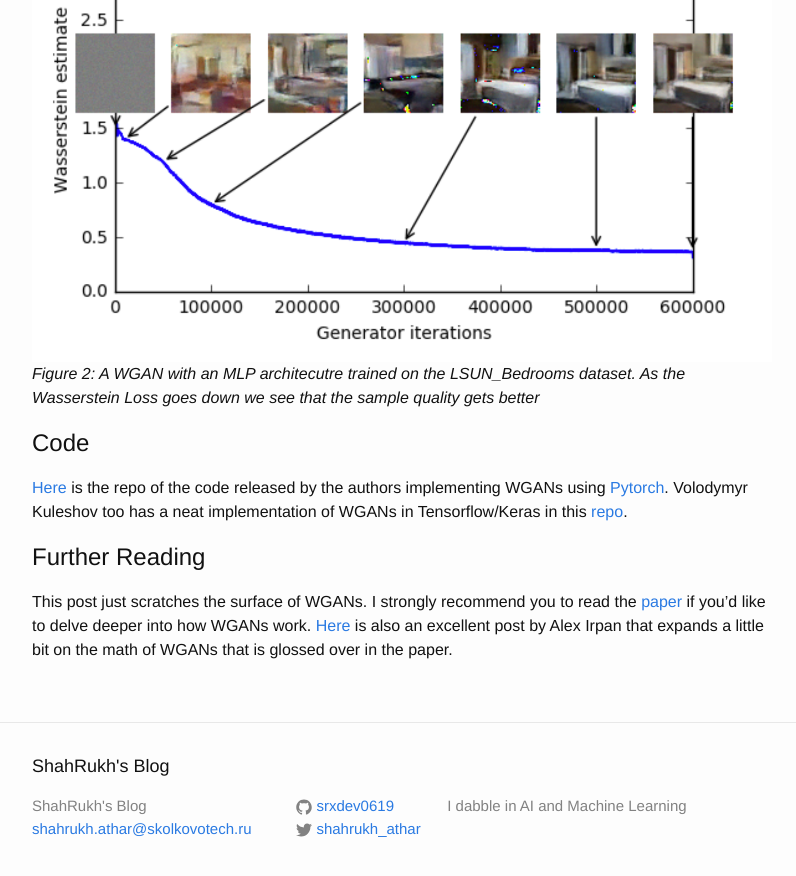
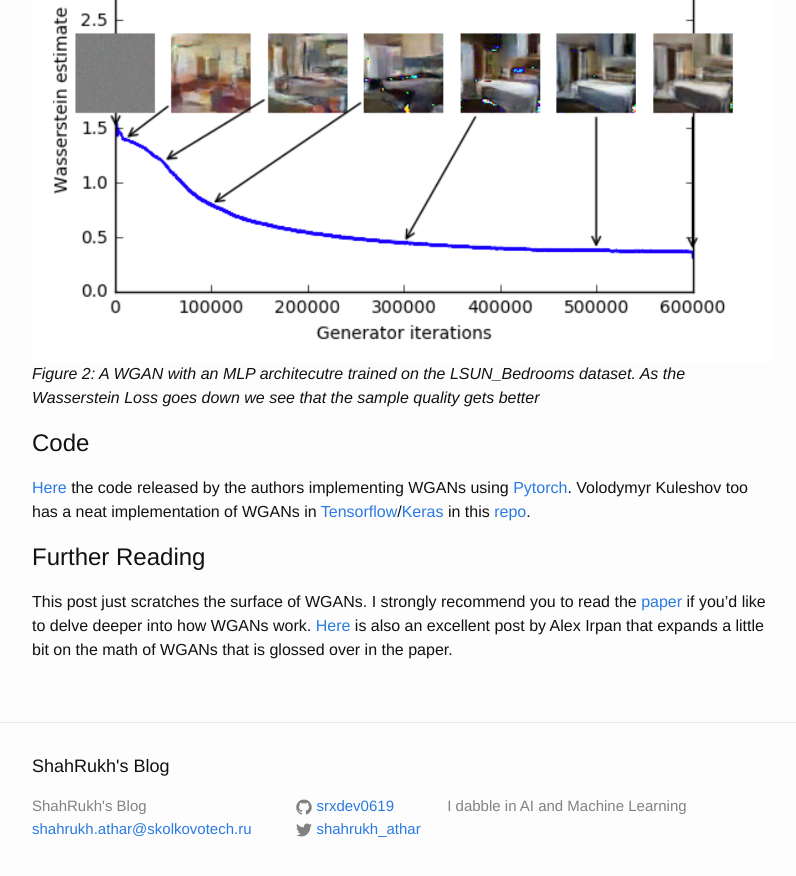
Before and after one commit to shahrukhathar/shahrukhathar.github.io, a Jekyll site: the page built from _posts/2017-03-04-Wasserstein-GANs.markdown, in a window 1280 px wide and 900 px high, scrolled down 2681 px. Shown: the top 876 px of the window, without its empty margins (238-1034 px from the left). Built offline with Jekyll 4.4.1, drawn with Linux system fonts in a browser that asks for light colours; formulas are drawn with MathJax 3.

Commit message:
UpdatedWGAN

```diff
--- a/_posts/2017-03-04-Wasserstein-GANs.markdown
+++ b/_posts/2017-03-04-Wasserstein-GANs.markdown
@@ -80,7 +80,7 @@
 goes down we see that the sample quality gets better*
 
 # Code
-[Here](https://github.com/martinarjovsky/WassersteinGAN) is the repo of the code released by the authors implementing WGANs using [Pytorch](http://pytorch.org/). Volodymyr Kuleshov too has a neat implementation of WGANs in Tensorflow/Keras in this [repo](https://github.com/kuleshov).
+[Here](https://github.com/martinarjovsky/WassersteinGAN) the code released by the authors implementing WGANs using [Pytorch](http://pytorch.org/). Volodymyr Kuleshov too has a neat implementation of WGANs in [Tensorflow](https://www.tensorflow.org/)/[Keras](https://keras.io/) in this [repo](https://github.com/kuleshov/tf-wgan).
 
 # Further Reading
 
```
